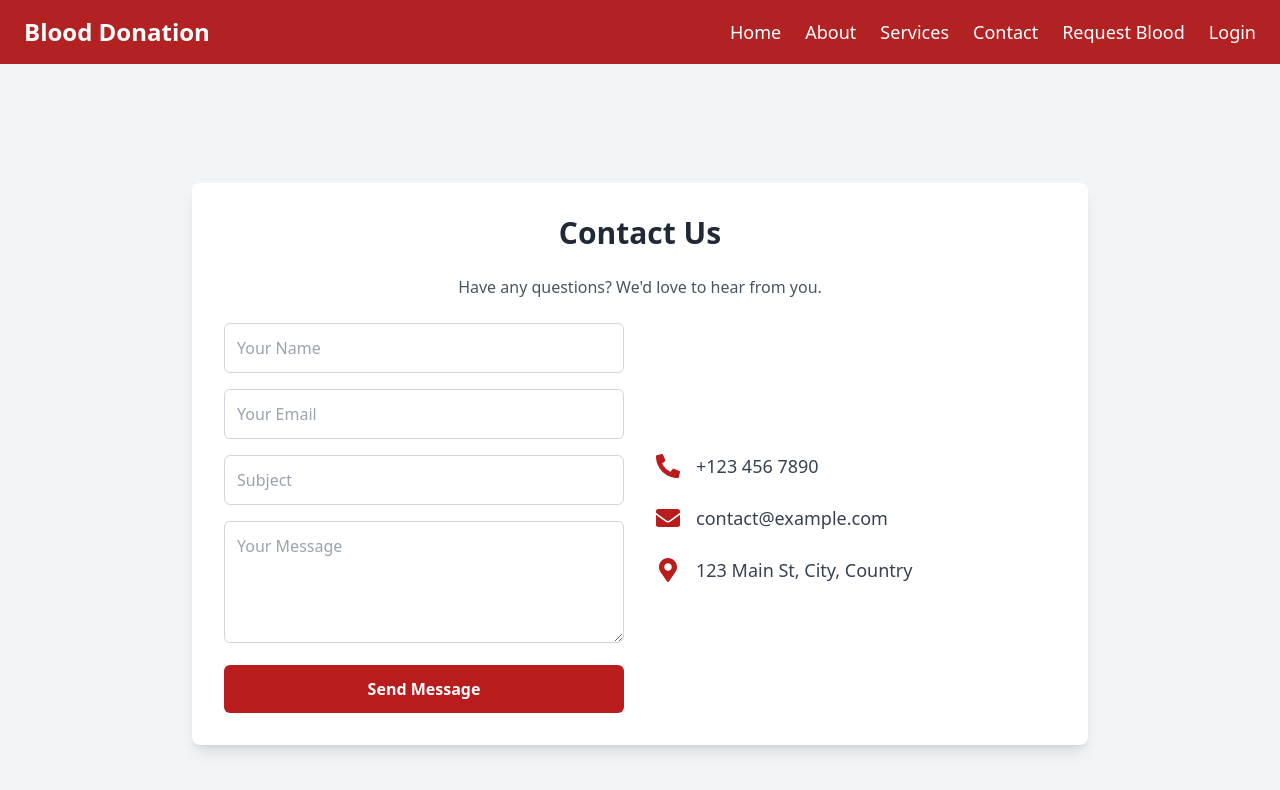
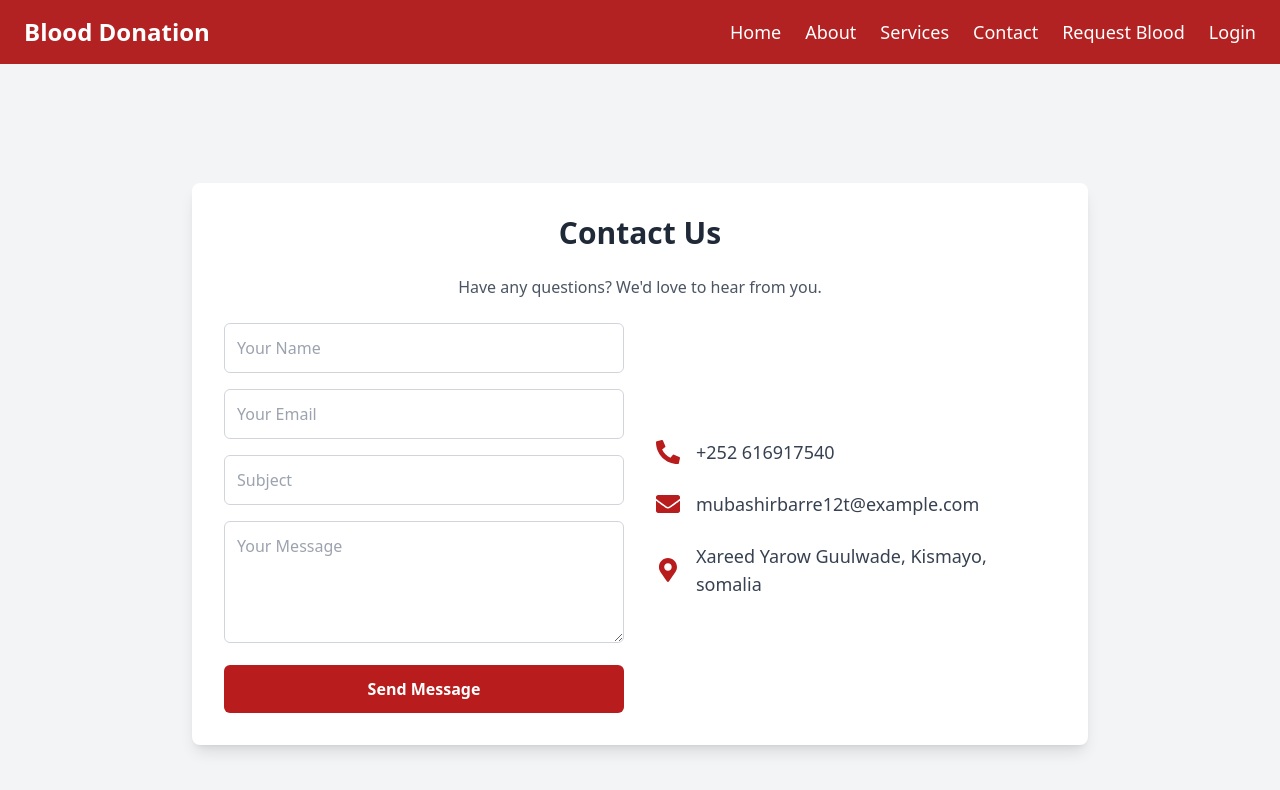
Before and after one commit to mupashirbare/Blood-donation-management, a React (Vite) app in the folder frontend/: page /contact in a window 1280 px wide. Shown: the top 790 px of the page. Built offline with nearby package versions, Linux system fonts and the light colour scheme.

Commit message:
i was updated the contact pages.

```diff
--- a/frontend/src/pages/ContactPage.jsx
+++ b/frontend/src/pages/ContactPage.jsx
@@ -81,15 +81,15 @@ const ContactPage = () => {
           <div className="flex flex-col justify-center space-y-6">
             <div className="flex items-center space-x-4">
               <FaPhoneAlt className="text-red-700 text-2xl" />
-              <p className="text-gray-700 text-lg">+123 456 7890</p>
+              <p className="text-gray-700 text-lg">+252 616917540</p>
             </div>
             <div className="flex items-center space-x-4">
               <FaEnvelope className="text-red-700 text-2xl" />
-              <p className="text-gray-700 text-lg">contact@example.com</p>
+              <p className="text-gray-700 text-lg">mubashirbarre12t@example.com</p>
             </div>
             <div className="flex items-center space-x-4">
               <FaMapMarkerAlt className="text-red-700 text-2xl" />
-              <p className="text-gray-700 text-lg">123 Main St, City, Country</p>
+              <p className="text-gray-700 text-lg"> Xareed Yarow Guulwade, Kismayo, somalia</p>
             </div>
           </div>
         </div>
```
